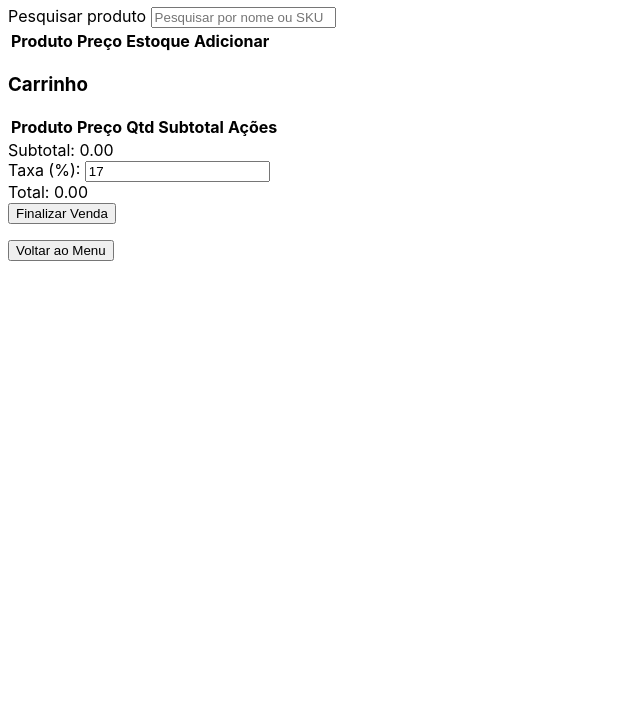
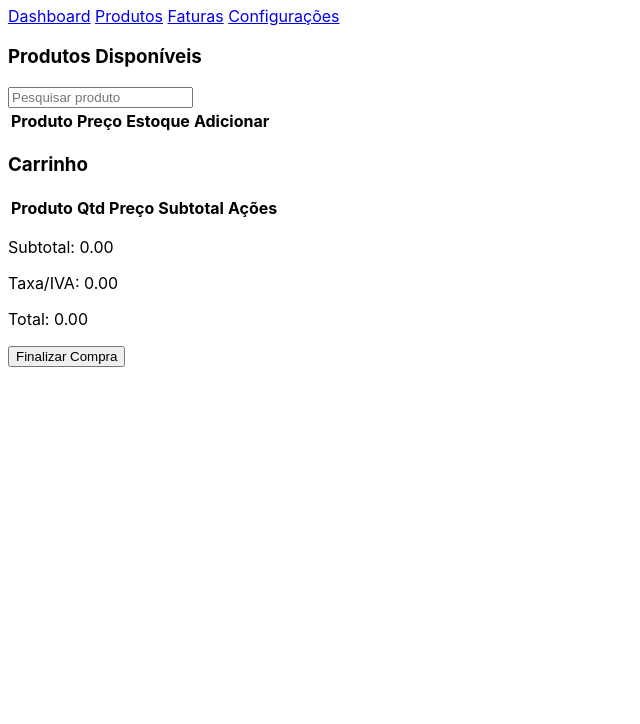
Before and after one commit to Benjanuario/vanda, a plain HTML site: page vendas.html in a window 1280 px wide. Shown: the part 76-800 px from the top of the page, without its empty margins (0-640 px from the left). Drawn offline with Linux system fonts and the light colour scheme.

Commit message:
Update vendas.html

```diff
--- a/vendas.html
+++ b/vendas.html
@@ -2,44 +2,53 @@
 <html lang="pt-BR">
 <head>
 <meta charset="UTF-8">
-<meta name="viewport" content="width=device-width,initial-scale=1">
-<title>Realizar Venda</title>
-<link rel="stylesheet" href="style.css">
+<meta name="viewport" content="width=device-width, initial-scale=1.0">
+<title>Vendas — Loja</title>
+<link href="style.css" rel="stylesheet">
 </head>
 <body>
-<div class="container">
-  <h1>Venda de Produtos</h1>
+<div class="container fade-in">
+  <header>
+    <h1>Registrar Venda</h1>
+    <nav>
+      <a href="index.html" class="btn">Dashboard</a>
+      <a href="produtos.html" class="btn">Produtos</a>
+      <a href="faturas.html" class="btn">Faturas</a>
+      <a href="configuracoes.html" class="btn">Configurações</a>
+    </nav>
+  </header>
 
-  <div class="card" style="margin-top:16px;">
-    <label>Pesquisar produto</label>
-    <input id="search" placeholder="Pesquisar por nome ou SKU">
-    <table id="tabela-produtos">
-      <thead><tr><th>Produto</th><th>Preço</th><th>Estoque</th><th>Adicionar</th></tr></thead>
-      <tbody></tbody>
-    </table>
-  </div>
+  <main class="grid">
+    <section class="card">
+      <h3>Produtos Disponíveis</h3>
+      <input id="search" placeholder="Pesquisar produto">
+      <table id="tabela-produtos">
+        <thead><tr><th>Produto</th><th>Preço</th><th>Estoque</th><th>Adicionar</th></tr></thead>
+        <tbody></tbody>
+      </table>
+    </section>
 
-  <div class="card" style="margin-top:16px;">
-    <h3>Carrinho</h3>
-    <table id="tabela-carrinho">
-      <thead><tr><th>Produto</th><th>Preço</th><th>Qtd</th><th>Subtotal</th><th>Ações</th></tr></thead>
-      <tbody></tbody>
-    </table>
-    <div class="totals">
-      <div>Subtotal: <span id="subtotal">0.00</span></div>
-      <div>Taxa (%): <input id="taxa" type="number" value="17"></div>
-      <div>Total: <span id="total">0.00</span></div>
-    </div>
-    <button id="btn-finalizar">Finalizar Venda</button>
-  </div>
+    <section class="card">
+      <h3>Carrinho</h3>
+      <table id="tabela-carrinho">
+        <thead><tr><th>Produto</th><th>Qtd</th><th>Preço</th><th>Subtotal</th><th>Ações</th></tr></thead>
+        <tbody></tbody>
+      </table>
 
-  <a href="index.html"><button style="margin-top:16px;">Voltar ao Menu</button></a>
-</div>
+      <div class="totals">
+        <p>Subtotal: <span id="subtotal">0.00</span></p>
+        <p>Taxa/IVA: <span id="taxa">0.00</span></p>
+        <p>Total: <span id="total">0.00</span></p>
+      </div>
 
-<div id="modal" class="modal">
-  <div class="content"></div>
+      <button id="btn-finalizar" class="btn">Finalizar Compra</button>
+    </section>
+  </main>
 </div>
 
 <script src="script.js"></script>
+<script>
+  renderProdutosLista(); renderCarrinho(); updateTotals();
+</script>
 </body>
 </html>
```
